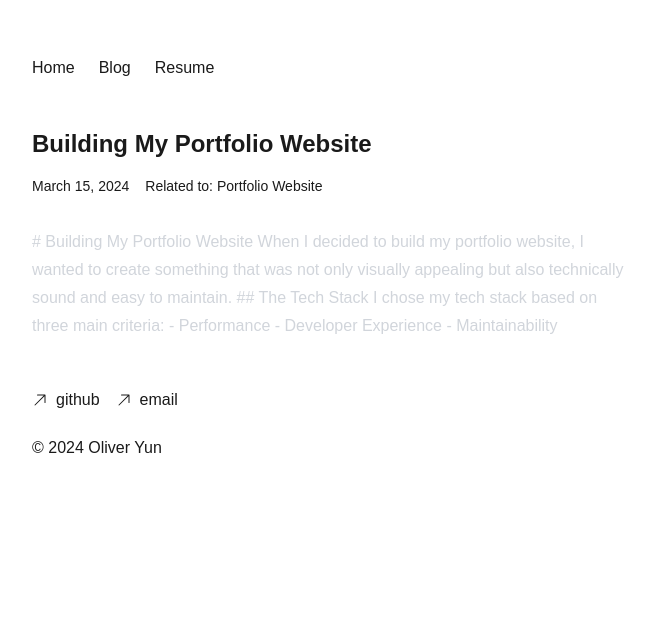
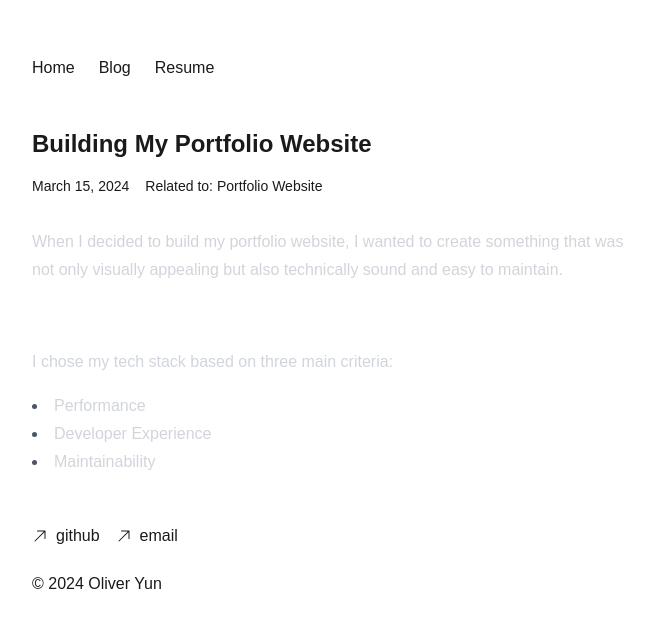
Before and after one commit to oliveryun11/portfolio, a Next.js app: page /blog/building-portfolio in a window 1280 px wide. Shown: the top 628 px of the page, without its empty margins (308-962 px from the left). Built offline with nearby package versions, Linux system fonts and the light colour scheme.

Commit message:
finish styiling of blog post page

```diff
--- a/next.config.mjs
+++ b/next.config.mjs
@@ -1,15 +1,6 @@
-import createMDX from '@next/mdx';
-import remarkGfm from 'remark-gfm';
-
-const withMDX = createMDX({
-  options: {
-    remarkPlugins: [remarkGfm],
-  },
-});
-
 /** @type {import('next').NextConfig} */
 const nextConfig = {
-  pageExtensions: ['ts', 'tsx', 'js', 'jsx', 'md', 'mdx'],
+  pageExtensions: ['ts', 'tsx', 'js', 'jsx'],
 };
 
-export default withMDX(nextConfig);
+export default nextConfig;
--- a/src/app/blog/[slug]/page.tsx
+++ b/src/app/blog/[slug]/page.tsx
@@ -4,6 +4,7 @@ import Link from 'next/link';
 import Nav from '@/components/Nav';
 import Footer from '@/components/Footer';
 import { Metadata } from 'next';
+import { marked } from 'marked';
 
 interface Props {
     params: {
@@ -12,7 +13,8 @@ interface Props {
 }
 
 export async function generateMetadata({ params }: Props): Promise<Metadata> {
-    const blogData = getBlogPostWithProject(params.slug);
+    const slug = await Promise.resolve(params.slug);
+    const blogData = getBlogPostWithProject(slug);
     if (!blogData) {
         return {
             title: 'Post Not Found'
@@ -24,14 +26,16 @@ export async function generateMetadata({ params }: Props): Promise<Metadata> {
     };
 }
 
-export default function BlogPost({ params }: Props) {
-    const blogData = getBlogPostWithProject(params.slug);
+export default async function BlogPost({ params }: Props) {
+    const slug = await Promise.resolve(params.slug);
+    const blogData = getBlogPostWithProject(slug);
 
     if (!blogData) {
         notFound();
     }
 
     const { post, project } = blogData;
+    const htmlContent = marked(post.content);
 
     return (
         <div className="min-h-screen flex justify-center text-foreground">
@@ -53,10 +57,14 @@ export default function BlogPost({ params }: Props) {
                         </div>
                     </header>
 
-                    <div className="prose prose-invert max-w-none">
-                        {/* We'll need to handle MDX content rendering here */}
-                        <p>{post.content}</p>
-                    </div>
+                    <div
+                        className="prose prose-invert max-w-none space-y-4
+                            prose-h2:text-2xl prose-h2:font-bold prose-h2:mb-6 prose-h2:mt-8
+                            prose-p:text-foreground/80 prose-p:my-0
+                            prose-ul:my-2 prose-ul:pl-4 prose-ul:text-foreground/80
+                            prose-li:my-0 prose-li:marker:text-foreground/60"
+                        dangerouslySetInnerHTML={{ __html: htmlContent }}
+                    />
                 </article>
 
                 <Footer />
--- a/src/content/blog/building-portfolio.mdx
+++ b/src/content/blog/building-portfolio.mdx
@@ -4,8 +4,6 @@ date: 2024-03-15
 excerpt: A detailed look at how I built my portfolio website using Next.js, TypeScript, and TailwindCSS.
 projectId: portfolio
 ---
-
-# Building My Portfolio Website
 
 When I decided to build my portfolio website, I wanted to create something that was not only
 visually appealing but also technically sound and easy to maintain.
```
Also changed, not shown: package.json (+3 -6 lines), 1 other file (tests, documents, lock files or other folders).
